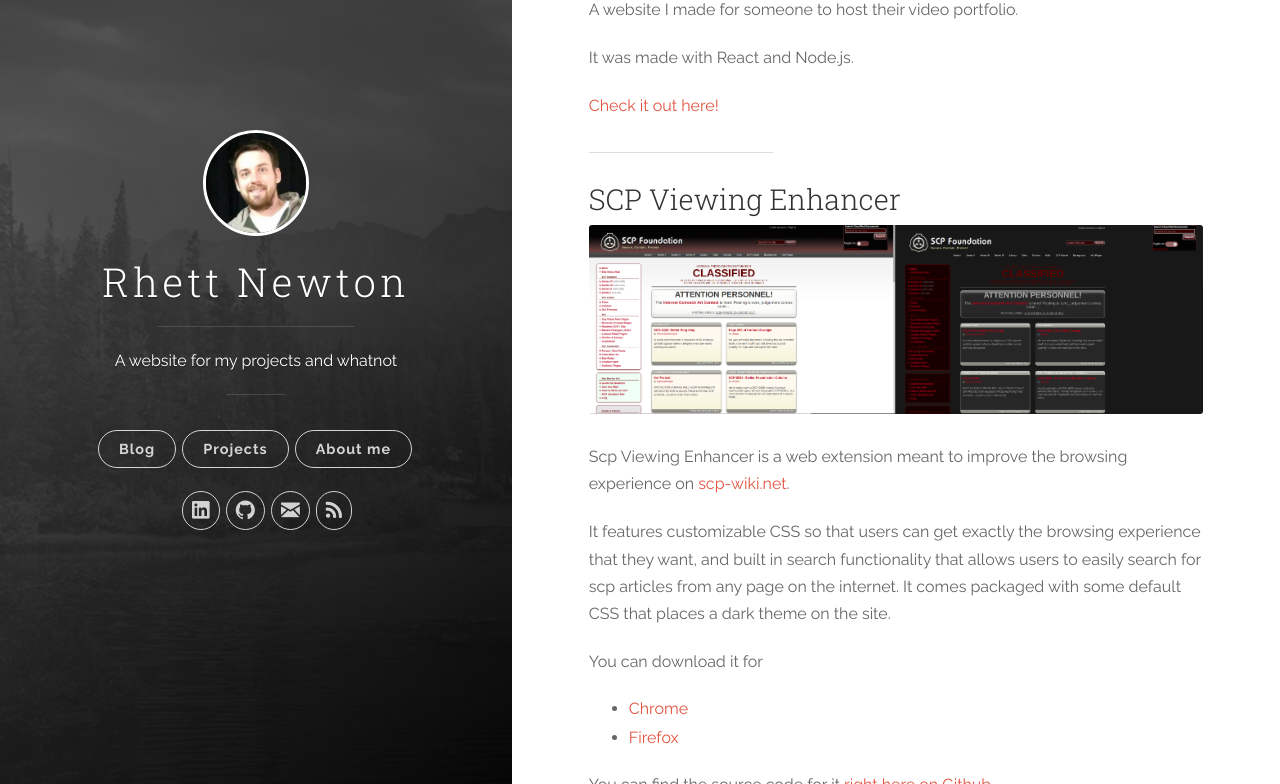
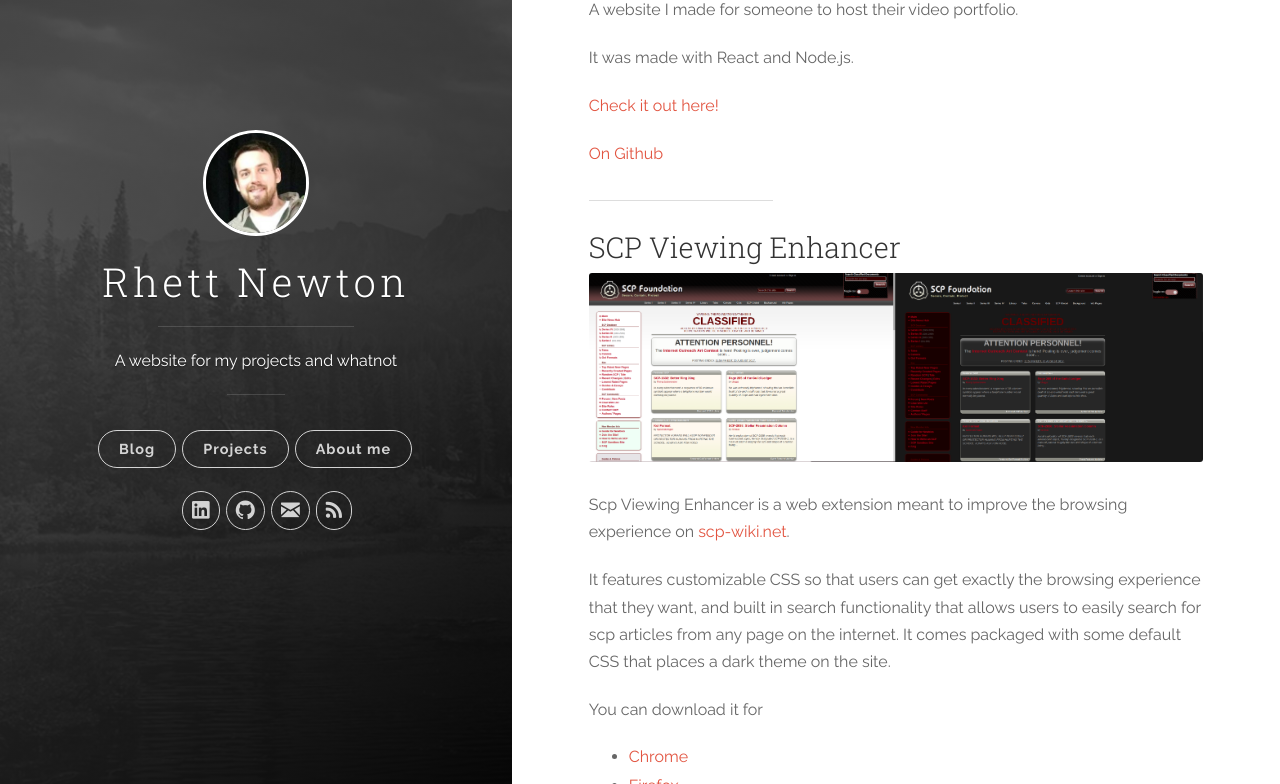
Before and after one commit to rnewton5/rnewton5.github.io, a Jekyll site: the page built from projects.md, in a window 1280 px wide and 900 px high, scrolled down 1110 px, cut to the strip 116-900 px from the top of the window. Built offline with Jekyll 4.4.1, drawn with Linux system fonts in a browser that asks for light colours; nearby versions of some CDN libraries.

Commit message:
Add github link to dmc-portfolio project

```diff
--- a/projects.md
+++ b/projects.md
@@ -33,6 +33,8 @@
 It was made with React and Node.js.
 
 [Check it out here!](http://dmc-portfolio.s3-website.us-east-2.amazonaws.com/)
+
+[On Github](https://github.com/rnewton5/dmc-portfolio)
 
 ---
 ### SCP Viewing Enhancer
```
